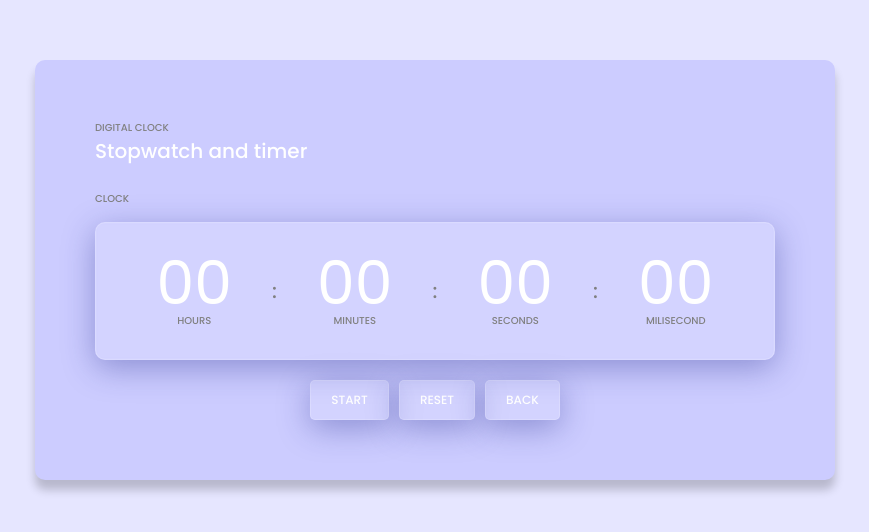
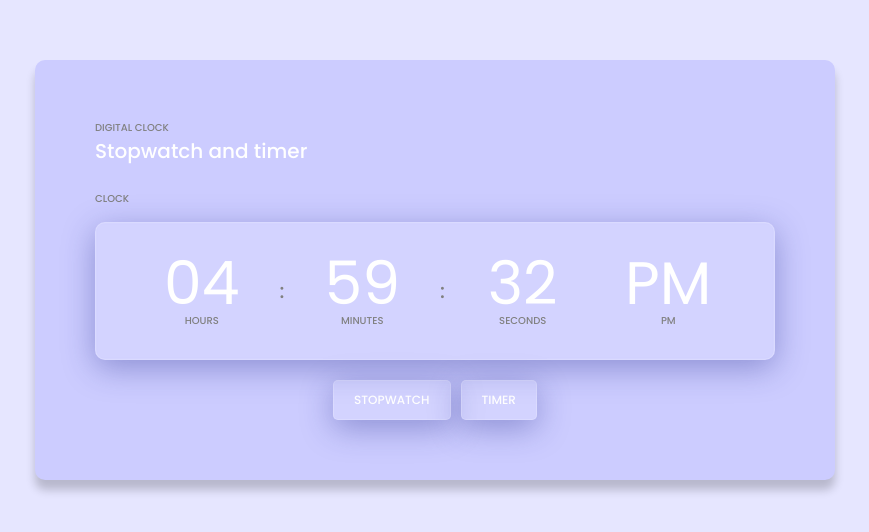
Before and after one commit to Vili02/CourseWork-JS, a plain HTML site: page index.html in a window 1280 px wide. Shown: the part 130-662 px from the top of the page, without its empty margins (205-1074 px from the left). Drawn offline with nearby package versions, Linux system fonts and the light colour scheme.

Commit message:
fix and update index

```diff
--- a/index.html
+++ b/index.html
@@ -15,22 +15,22 @@
             <p class="type">Clock</p>
         </div>
 
-        <div class="outer-wrapper">
-            <div class="clock hidden">
+        <div class="main-container">
+            <div class="clock">
                 <div class="wrapper">
                     <div class="main">
                         <div class="hour">
-                            <p class="number" id="hour">02</p>
+                            <p class="number" id="hour">20</p>
                             <p>hours</p>
                         </div>
                         <p class="colon">:</p>
                         <div class="min">
-                            <p class="number" id="min">02</p>
+                            <p class="number" id="min">00</p>
                             <p>minutes</p>
                         </div>
                         <p class="colon">:</p>
                         <div class="sec">
-                            <p class="number" id="sec">02</p>
+                            <p class="number" id="sec">00</p>
                             <p>seconds</p>
                         </div>
                         <div class="ampm">
@@ -40,8 +40,8 @@
                     </div>
                 </div>
                 <div class="btns">
-                    <button class="btn">Stopwatch</button>
-                    <button class="btn">Timer</button>
+                    <button class="btn stopwatch-btn">Stopwatch</button>
+                    <button class="btn timer-btn">Timer</button>
                 </div>
             </div>
 
@@ -63,18 +63,18 @@
                             <p>seconds</p>
                         </div>
                         <p class="colon">:</p>
-                        <div class="milisecond">
+                        <div class="ms">
                             <p class="number" id="stopwatch-ms">00</p>
-                            <p>milisecond</p>
+                            <p>miliseconds</p>
                         </div>
                     </div>
                 </div>
 
                 <div class="laps">
-            <!--   <div class="lap active">
+                    <!--   <div class="lap active">
                         <p>lap 2</p>
                        <p>00:00</p>
-                   </div>
+                    </div>
                    <div class="lap">
                        <p>lap 1</p>
                         <p>00:00</p>
@@ -91,7 +91,7 @@
 
             </div>
 
-            <div class="timer">
+            <div class="timer hidden">
                 <div class="wrapper">
                     <div class="main">
                         <div class="hour">
@@ -109,9 +109,9 @@
                             <p>seconds</p>
                         </div>
                         <p class="colon">:</p>
-                        <div class="milisecond">
+                        <div class="ms">
                             <p class="number" id="timer-ms">00</p>
-                            <p>milisecond</p>
+                            <p>miliseconds</p>
                         </div>
                     </div>
                 </div>
```
